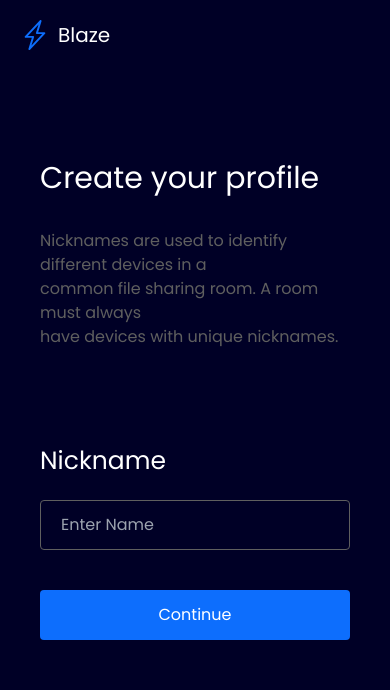
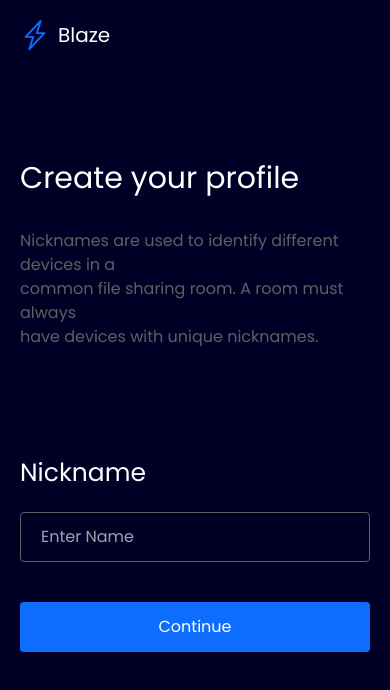
Before and after one commit to EsanSamuel/Blaze-file-transfer, a React (Vite) app: page /auth in a window 390 px wide. Shown: the top 690 px of the page. Built offline with nearby package versions, Linux system fonts and the light colour scheme.

Commit message:
Update Form.jsx

```diff
--- a/src/Pages/Form.jsx
+++ b/src/Pages/Form.jsx
@@ -50,7 +50,7 @@ const Form = () => {
             <div className='w-full flex justify-between p-5 text-white fixed bg-[#000026]'>
                 <Navbar2 />
             </div>
-            <div className='sm:px-20 sm:py-[20%] py-[40%] px-10 text-white sm:flex justify-between gap-[100px]'>
+            <div className='sm:px-20 sm:py-[20%] py-[40%] px-5 text-white sm:flex justify-between gap-[100px]'>
 
 
 
```
